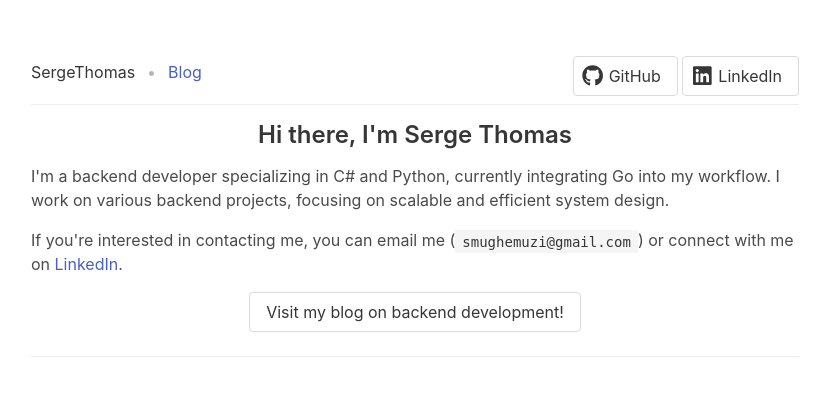
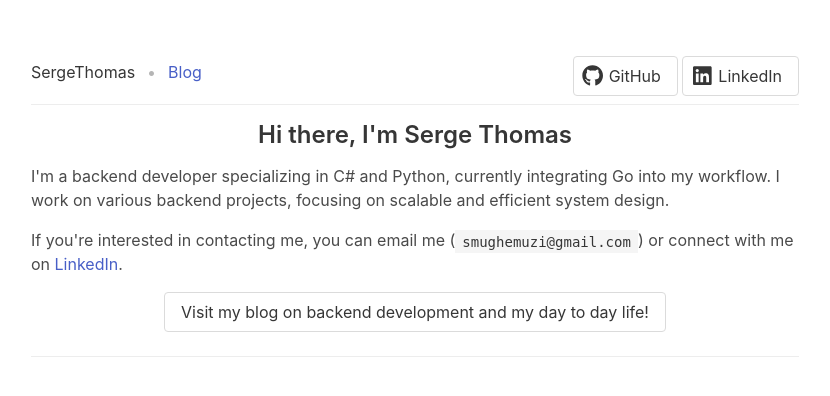
Before and after one commit to SergeThomas/whoAmI, a Django app: page / in a window 1280 px wide. Shown: the top 396 px of the page, without its empty margins (225-1055 px from the left). Run offline with Django 5.2, Linux system fonts and the light colour scheme.

Commit message:
changed text a bit

```diff
--- a/me/templates/me/index.html
+++ b/me/templates/me/index.html
@@ -55,7 +55,7 @@
                 </p>
                 <p>If you're interested in contacting me, you can email me (<code class="has-text-dark">smughemuzi@gmail.com</code>)
                     or connect with me on <a href="https://www.linkedin.com/in/serge-thomas/">LinkedIn</a>.</p>
-                <div class="has-text-centered"><a class="button" href="https://blog.sergethomas.dev">Visit my blog on backend development!</a></div>
+                <div class="has-text-centered"><a class="button" href="https://blog.sergethomas.dev">Visit my blog on backend development and my day to day life!</a></div>
             </div>
             <div class="dropdown-divider" style="margin-top: 16px"></div>
         </div>
--- a/personalWebsite/settings.py
+++ b/personalWebsite/settings.py
@@ -25,7 +25,7 @@ SECRET_KEY = 'django-insecure-#za&_3m^70f(ta85-*c_#-!$3%8$inx*idik#^4&eh7ptd+f($
 # SECURITY WARNING: don't run with debug turned on in production!
 DEBUG = True
 
-ALLOWED_HOSTS = ["whoami-lg70.onrender.com"]  # Replace with Render’s domain after deployment
+ALLOWED_HOSTS = ["whoami-lg70.onrender.com", "127.0.0.1"]  # Replace with Render’s domain after deployment
 
 
 # Application definition
```
